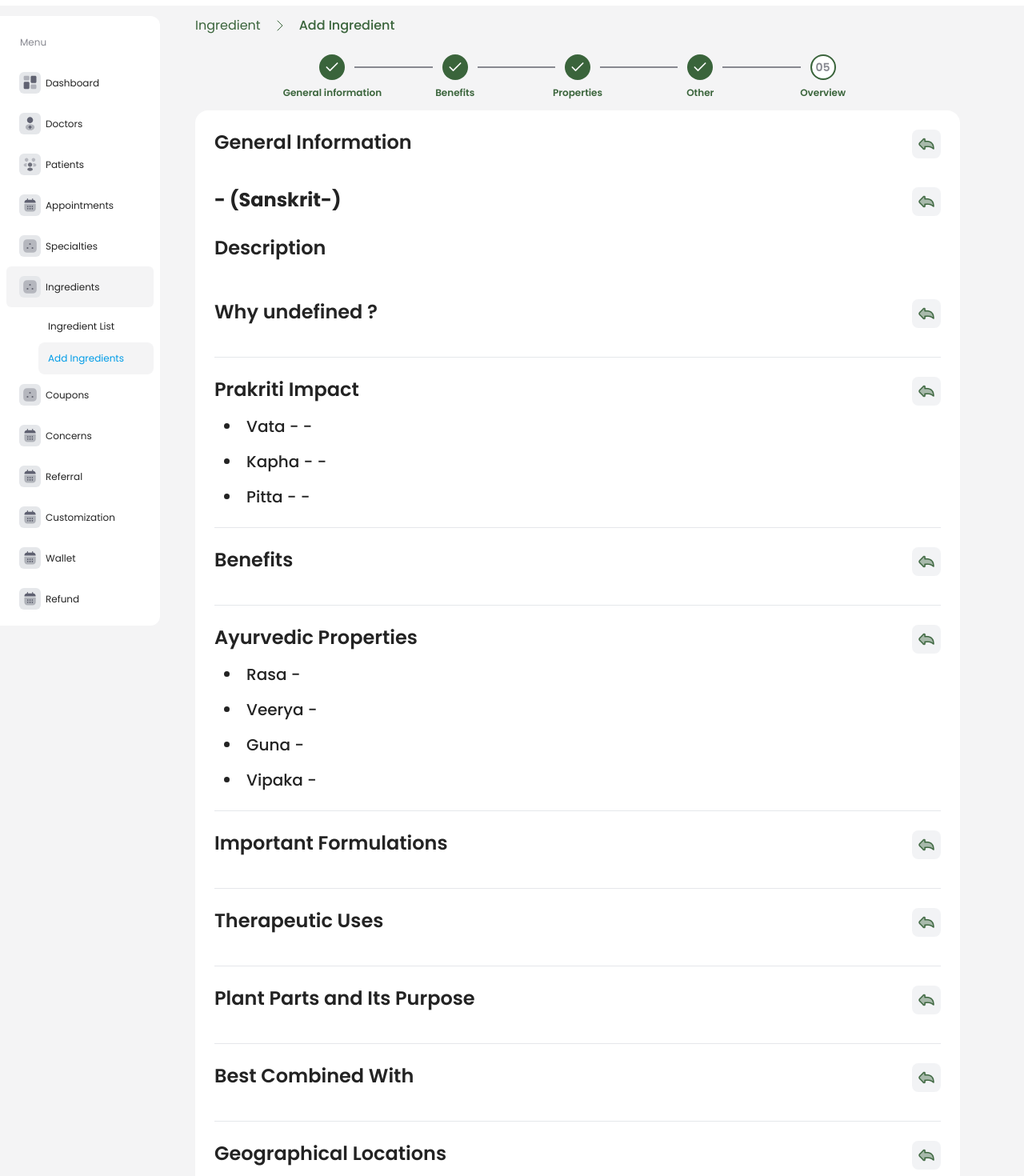
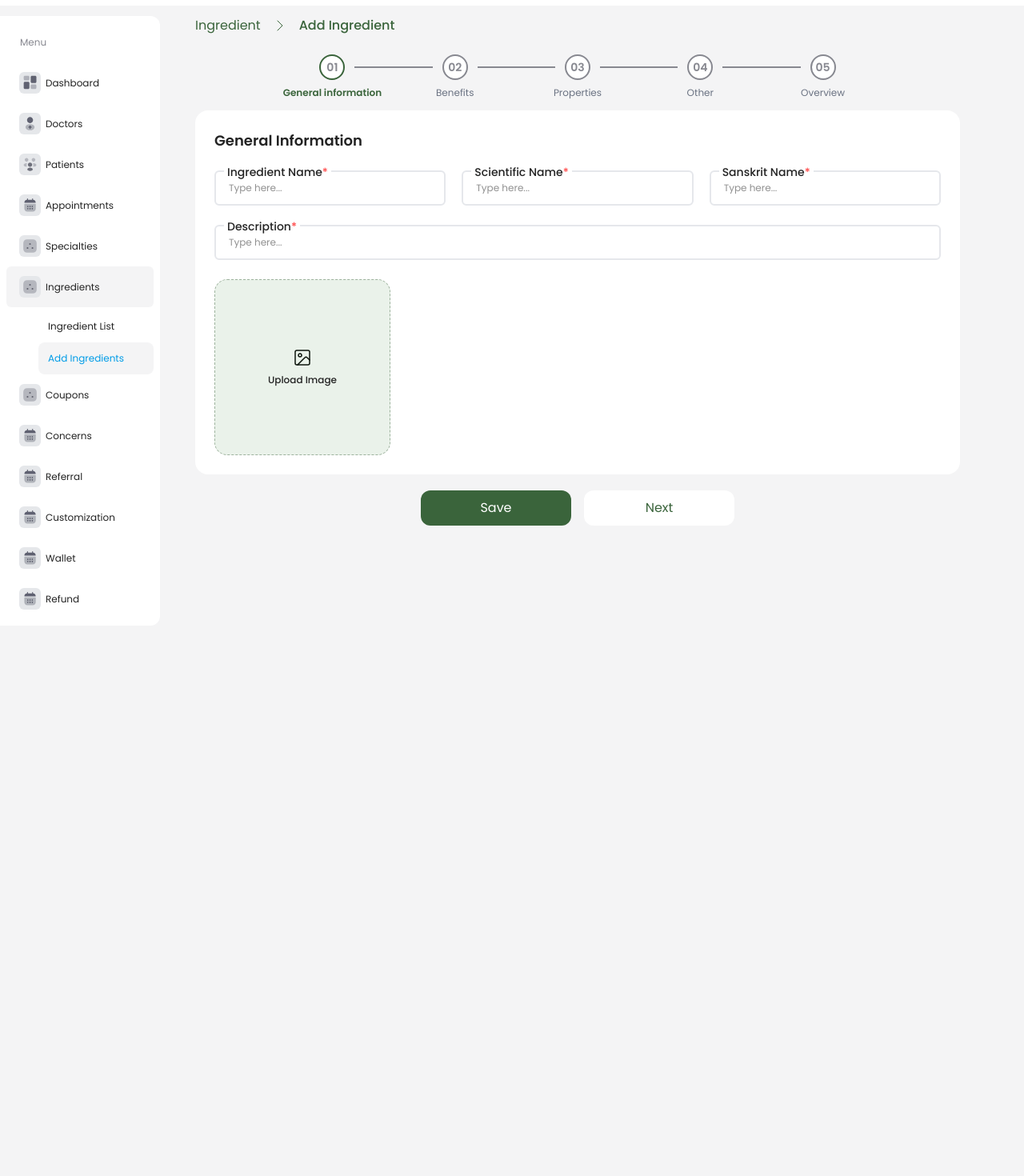
Before and after one commit to akashdas99/amrutam-project, a Next.js app: page /ingredients/add in a window 1280 px wide. Shown: the part 60-1530 px from the top of the page at 80% size. After the commit the page ends 800 px from the top, so only its background shows below. Built offline with nearby package versions, Linux system fonts and the light colour scheme.

Commit message:
feat: implement step management for multi-step ingredient form; integrate Zustand for step state handling and enhance navigation with StepBackButton component

```diff
--- a/app/ingredients/add/page.tsx
+++ b/app/ingredients/add/page.tsx
@@ -2,43 +2,35 @@
 import Benefits from "@/components/add-ingredient-steps/benefits";
 import GeneralInfo from "@/components/add-ingredient-steps/generalInfo";
 import Others from "@/components/add-ingredient-steps/others";
-import Overview, {
-  OverviewFormData,
-} from "@/components/add-ingredient-steps/overview";
+import Overview from "@/components/add-ingredient-steps/overview";
 import Properties from "@/components/add-ingredient-steps/properties";
 import Breadcrumb from "@/components/ui/breadcrumb";
 import Button from "@/components/ui/button";
 import Stepper from "@/components/ui/stepper";
-import { useIngredientStoreSelector } from "@/store/ingredientStore";
-import { useCallback, useMemo, useRef, useState } from "react";
+import { useStepStoreSelector } from "@/store/stepStore";
+import { useRef } from "react";
 
 export default function IngredientsAdd() {
   const ref = useRef<{ submitForm: () => void }>(null);
-  const [step, setStep] = useState(4);
+  const { step } = useStepStoreSelector("step");
 
-  const { updateIngredient } = useIngredientStoreSelector("updateIngredient");
-  const onSubmit = useCallback(
-    (data: Partial<OverviewFormData>) => {
-      updateIngredient(data);
-      setStep((prev) => prev + 1);
-    },
-    [updateIngredient, setStep]
-  );
-  const steps = useMemo(
-    () => [
-      <GeneralInfo ref={ref} onSubmit={onSubmit} />,
-      <Benefits ref={ref} onSubmit={onSubmit} />,
-      <Properties ref={ref} onSubmit={onSubmit} />,
-      <Others ref={ref} onSubmit={onSubmit} />,
-      <Overview
-        ref={ref}
-        onSubmit={() => console.log("submitted")}
-        stepBack={(i) => setStep(i)}
-      />,
-    ],
-    [onSubmit, setStep]
-  );
-  console.count("parent");
+  const renderStep = () => {
+    switch (step) {
+      case 1:
+        return <GeneralInfo ref={ref} />;
+      case 2:
+        return <Benefits ref={ref} />;
+      case 3:
+        return <Properties ref={ref} />;
+      case 4:
+        return <Others ref={ref} />;
+      case 5:
+        return <Overview ref={ref} />;
+      default:
+        return <GeneralInfo ref={ref} />;
+    }
+  };
+
   return (
     <div>
       <Breadcrumb
@@ -47,13 +39,13 @@ export default function IngredientsAdd() {
           { label: "Add Ingredient" },
         ]}
       />
-      <Stepper currentStep={step + 1} />
-      {steps[step]}
+      <Stepper />
+      {renderStep()}
       <div className="flex justify-center gap-4 mt-5">
         <Button onClick={() => ref?.current?.submitForm()}>
-          {step < 4 ? "Save" : "Submit"}
+          {step < 5 ? "Save" : "Submit"}
         </Button>
-        {step < 4 && (
+        {step < 5 && (
           <Button
             variant={"ghost"}
             type="submit"
--- /dev/null
+++ b/app/ingredients/details/page.tsx
@@ -0,0 +1,18 @@
+import Overview from "@/components/add-ingredient-steps/overview";
+import Breadcrumb from "@/components/ui/breadcrumb";
+
+export default function IngredientDetails() {
+  return (
+    <div>
+      <Breadcrumb
+        items={[
+          { label: "Ingredient", href: "/ingredients" },
+          { label: "Ingredient Details" },
+        ]}
+      />
+      <div className="flex justify-center gap-4 mt-5">
+        <Overview />
+      </div>
+    </div>
+  );
+}
--- a/components/add-ingredient-steps/benefits.tsx
+++ b/components/add-ingredient-steps/benefits.tsx
@@ -10,6 +10,7 @@ import { useFieldArray, useForm } from "react-hook-form";
 import { z } from "zod";
 import Select from "../ui/select";
 import { useIngredientStoreSelector } from "@/store/ingredientStore";
+import { useStepStoreSelector } from "@/store/stepStore";
 
 const benefitsSchema = z.object({
   whyToUse: z.array(
@@ -36,17 +37,22 @@ const benefitsSchema = z.object({
 export type BenefitsFormData = z.infer<typeof benefitsSchema>;
 
 interface BenefitsProps {
-  onSubmit: (data: BenefitsFormData) => void;
   ref: RefObject<{ submitForm: () => void } | null>;
 }
 
-export default function Benefits({ onSubmit, ref }: BenefitsProps) {
-  const { ingredient } = useIngredientStoreSelector("ingredient");
+export default function Benefits({ ref }: BenefitsProps) {
+  const { ingredient, updateIngredient } = useIngredientStoreSelector(
+    "ingredient",
+    "updateIngredient"
+  );
+  const { nextStep } = useStepStoreSelector("nextStep");
+
   const initialData = {
     whyToUse: ingredient?.whyToUse,
     prakritiImpact: ingredient?.prakritiImpact,
-    benefitsbenefits: ingredient?.benefits,
+    benefits: ingredient?.benefits,
   };
+
   const {
     register,
     handleSubmit,
@@ -80,13 +86,14 @@ export default function Benefits({ onSubmit, ref }: BenefitsProps) {
     control,
     name: "benefits",
   });
-  console.log(errors);
+
   useImperativeHandle(
     ref,
     () => ({
-      submitForm: () => {
-        handleSubmit(onSubmit)();
-      },
+      submitForm: handleSubmit((data) => {
+        updateIngredient(data);
+        nextStep();
+      }),
     }),
     []
   );
--- a/components/add-ingredient-steps/generalInfo.tsx
+++ b/components/add-ingredient-steps/generalInfo.tsx
@@ -3,6 +3,7 @@ import ImageUpload from "@/components/ui/imageUpload";
 import Input from "@/components/ui/input";
 import { ERROR_MESSAGE } from "@/lib/contants";
 import { useIngredientStoreSelector } from "@/store/ingredientStore";
+import { useStepStoreSelector } from "@/store/stepStore";
 import { zodResolver } from "@hookform/resolvers/zod";
 import { RefObject, useImperativeHandle } from "react";
 import { useForm } from "react-hook-form";
@@ -19,13 +20,16 @@ const generalInfoSchema = z.object({
 export type GeneralInfoFormData = z.infer<typeof generalInfoSchema>;
 
 interface GeneralInfoProps {
-  onSubmit: (data: GeneralInfoFormData) => void;
   ref: RefObject<{ submitForm: () => void } | null>;
-  initialData?: Partial<GeneralInfoFormData>;
 }
 
-export default function GeneralInfo({ onSubmit, ref }: GeneralInfoProps) {
-  const { ingredient } = useIngredientStoreSelector("ingredient");
+export default function GeneralInfo({ ref }: GeneralInfoProps) {
+  const { ingredient, updateIngredient } = useIngredientStoreSelector(
+    "ingredient",
+    "updateIngredient"
+  );
+  const { nextStep } = useStepStoreSelector("nextStep");
+
   const initialData = {
     ingredientName: ingredient?.ingredientName,
     scientificName: ingredient?.scientificName,
@@ -33,6 +37,7 @@ export default function GeneralInfo({ onSubmit, ref }: GeneralInfoProps) {
     description: ingredient?.description,
     image: ingredient?.image,
   };
+
   const {
     register,
     handleSubmit,
@@ -52,9 +57,11 @@ export default function GeneralInfo({ onSubmit, ref }: GeneralInfoProps) {
   useImperativeHandle(
     ref,
     () => ({
-      submitForm: () => {
-        handleSubmit(onSubmit)();
-      },
+      submitForm: handleSubmit((data) => {
+        updateIngredient(data);
+        nextStep();
+        console.log(data);
+      }),
     }),
     []
   );
--- a/components/add-ingredient-steps/others.tsx
+++ b/components/add-ingredient-steps/others.tsx
@@ -4,6 +4,7 @@ import Input from "@/components/ui/input";
 import Select from "@/components/ui/select";
 import { ERROR_MESSAGE, PLANT_PARTS_OPTIONS } from "@/lib/contants";
 import { useIngredientStoreSelector } from "@/store/ingredientStore";
+import { useStepStoreSelector } from "@/store/stepStore";
 import { zodResolver } from "@hookform/resolvers/zod";
 import { Plus, X } from "lucide-react";
 import { RefObject, useImperativeHandle } from "react";
@@ -32,17 +33,22 @@ const othersSchema = z.object({
 export type OthersFormData = z.infer<typeof othersSchema>;
 
 interface OthersProps {
-  onSubmit: (data: OthersFormData) => void;
   ref: RefObject<{ submitForm: () => void } | null>;
 }
 
-export default function Others({ onSubmit, ref }: OthersProps) {
-  const { ingredient } = useIngredientStoreSelector("ingredient");
+export default function Others({ ref }: OthersProps) {
+  const { ingredient, updateIngredient } = useIngredientStoreSelector(
+    "ingredient",
+    "updateIngredient"
+  );
+  const { nextStep } = useStepStoreSelector("nextStep");
+
   const initialData = {
     plantParts: ingredient?.plantParts,
     bestCombinedWith: ingredient?.bestCombinedWith,
     geographicalLocations: ingredient?.geographicalLocations,
   };
+
   const {
     register: plantPartRegister,
     handleSubmit: plantPartHandleSubmit,
@@ -56,6 +62,7 @@ export default function Others({ onSubmit, ref }: OthersProps) {
       description: "",
     },
   });
+
   const {
     register,
     handleSubmit,
@@ -79,9 +86,10 @@ export default function Others({ onSubmit, ref }: OthersProps) {
   useImperativeHandle(
     ref,
     () => ({
-      submitForm: () => {
-        handleSubmit(onSubmit)();
-      },
+      submitForm: handleSubmit((data) => {
+        updateIngredient(data);
+        nextStep();
+      }),
     }),
     []
   );
--- a/components/add-ingredient-steps/overview.tsx
+++ b/components/add-ingredient-steps/overview.tsx
@@ -9,6 +9,7 @@ import { OverviewSection } from "./overviewSection";
 import { OverviewList } from "./overviewList";
 import { OverviewItemWithIcon } from "./overviewItemWithIcon";
 import Button from "../ui/button";
+import StepBackButton from "../ui/stepBackButton";
 
 export type OverviewFormData = GeneralInfoFormData &
   BenefitsFormData &
@@ -16,19 +17,17 @@ export type OverviewFormData = GeneralInfoFormData &
   OthersFormData;
 
 interface OverviewProps {
-  onSubmit: () => void;
-  ref: RefObject<{ submitForm: () => void } | null>;
-  stepBack: (data: number) => void;
+  ref?: RefObject<{ submitForm: () => void } | null>;
 }
 
-export default function Overview({ onSubmit, ref, stepBack }: OverviewProps) {
+export default function Overview({ ref }: OverviewProps) {
   const { ingredient: data } = useIngredientStoreSelector("ingredient");
 
   useImperativeHandle(
     ref,
     () => ({
       submitForm: () => {
-        onSubmit();
+        // onSubmit?.();
       },
     }),
     []
@@ -40,21 +39,7 @@ export default function Overview({ onSubmit, ref, stepBack }: OverviewProps) {
       <section className="flex flex-col gap-6">
         <div className="flex justify-between">
           <h1 className="text-2xl font-semibold mb-4">General Information</h1>
-          <Button
-            type="button"
-            variant="ghost"
-            outlined
-            className="w-9 h-9 bg-light-gray/50 border-0 rounded-lg"
-            onClick={() => stepBack(0)}
-          >
-            <Image
-              src={"/images/step-back.png"}
-              alt=""
-              width={20}
-              height={16}
-              className="mx-auto"
-            />
-          </Button>
+          <StepBackButton step={1} />
         </div>
         {data?.image && (
           <Image
@@ -70,21 +55,7 @@ export default function Overview({ onSubmit, ref, stepBack }: OverviewProps) {
             {data?.ingredientName} - {data?.scientificName} (Sanskrit-
             {data?.sanskritName})
           </h2>
-          <Button
-            type="button"
-            variant="ghost"
-            outlined
-            className="w-9 h-9 bg-light-gray/50 border-0 rounded-lg"
-            onClick={() => stepBack(0)}
-          >
-            <Image
-              src={"/images/step-back.png"}
-              alt=""
-              width={20}
-              height={16}
-              className="mx-auto"
-            />
-          </Button>
+          <StepBackButton step={1} />
         </div>
         <h3 className="text-2xl font-semibold">Description</h3>
         <p className="text-xl">{data?.description}</p>
@@ -94,17 +65,13 @@ export default function Overview({ onSubmit, ref, stepBack }: OverviewProps) {
       <OverviewSection
         title={`Why ${data?.ingredientName} ?`}
         withDivider
-        stepBack={() => stepBack(1)}
+        step={2}
       >
         <OverviewList items={data?.whyToUse} />
       </OverviewSection>
 
       {/* Prakriti Impact */}
-      <OverviewSection
-        title="Prakriti Impact"
-        withDivider
-        stepBack={() => stepBack(1)}
-      >
+      <OverviewSection title="Prakriti Impact" withDivider step={2}>
         <ul className="list-disc list-inside ml-3 text-xl font-medium space-y-4">
           <li>
             Vata - {data?.prakritiImpact?.vata}-
@@ -122,20 +89,12 @@ export default function Overview({ onSubmit, ref, stepBack }: OverviewProps) {
       </OverviewSection>
 
       {/* Benefits */}
-      <OverviewSection
-        title="Benefits"
-        withDivider
-        stepBack={() => stepBack(1)}
-      >
+      <OverviewSection title="Benefits" withDivider step={2}>
         <OverviewItemWithIcon items={data?.benefits} />
       </OverviewSection>
 
       {/* Ayurvedic Properties */}
-      <OverviewSection
-        title="Ayurvedic Properties"
-        withDivider
-        stepBack={() => stepBack(2)}
-      >
+      <OverviewSection title="Ayurvedic Properties" withDivider step={3}>
         <ul className="list-disc list-inside ml-3 text-xl font-medium space-y-4">
           <li>Rasa - {data?.ayurvedicProperties?.rasa}</li>
           <li>Veerya - {data?.ayurvedicProperties?.veerya}</li>
@@ -145,29 +104,17 @@ export default function Overview({ onSubmit, ref, stepBack }: OverviewProps) {
       </OverviewSection>
 
       {/* Important Formulations */}
-      <OverviewSection
-        title="Important Formulations"
-        withDivider
-        stepBack={() => stepBack(2)}
-      >
+      <OverviewSection title="Important Formulations" withDivider step={3}>
         <OverviewItemWithIcon items={data?.importantFormulations} />
       </OverviewSection>
 
       {/* Therapeutic Uses */}
-      <OverviewSection
-        title="Therapeutic Uses"
-        withDivider
-        stepBack={() => stepBack(2)}
-      >
+      <OverviewSection title="Therapeutic Uses" withDivider step={3}>
         <OverviewList items={data?.therapeuticUses} />
       </OverviewSection>
 
       {/* Plant Parts and Its Purpose */}
-      <OverviewSection
-        title="Plant Parts and Its Purpose"
-        withDivider
-        stepBack={() => stepBack(3)}
-      >
+      <OverviewSection title="Plant Parts and Its Purpose" withDivider step={4}>
         <ul className="list-disc list-inside ml-3 text-xl font-medium space-y-4">
           {data?.plantParts?.map((item, index) => (
             <li key={index}>
@@ -178,19 +125,12 @@ export default function Overview({ onSubmit, ref, stepBack }: OverviewProps) {
       </OverviewSection>
 
       {/* Best Combined With */}
-      <OverviewSection
-        title="Best Combined With"
-        withDivider
-        stepBack={() => stepBack(3)}
-      >
+      <OverviewSection title="Best Combined With" withDivider step={4}>
         <p className="text-xl font-medium">{data?.bestCombinedWith}</p>
       </OverviewSection>
 
       {/* Geographical Locations */}
-      <OverviewSection
-        title="Geographical Locations"
-        stepBack={() => stepBack(3)}
-      >
+      <OverviewSection title="Geographical Locations" step={4}>
         <p className="text-xl font-medium">{data?.geographicalLocations}</p>
       </OverviewSection>
     </div>
--- a/components/add-ingredient-steps/overviewSection.tsx
+++ b/components/add-ingredient-steps/overviewSection.tsx
@@ -1,40 +1,27 @@
 import { ReactNode } from "react";
 import Button from "../ui/button";
 import Image from "next/image";
+import StepBackButton from "../ui/stepBackButton";
 
 interface OverviewSectionProps {
   title: string;
   children: ReactNode;
   withDivider?: boolean;
-  stepBack: () => void;
+  step: number;
 }
 
 export function OverviewSection({
   title,
   children,
   withDivider = false,
-  stepBack,
+  step,
 }: OverviewSectionProps) {
   return (
     <>
       <section>
         <div className="flex justify-between">
           <h2 className="text-2xl font-semibold mb-4">{title}</h2>
-          <Button
-            type="button"
-            variant="ghost"
-            outlined
-            className="w-9 h-9 bg-light-gray/50 border-0 rounded-lg"
-            onClick={stepBack}
-          >
-            <Image
-              src={"/images/step-back.png"}
-              alt=""
-              width={20}
-              height={16}
-              className="mx-auto"
-            />
-          </Button>
+          <StepBackButton step={step} />
         </div>
         {children}
       </section>
--- a/components/add-ingredient-steps/properties.tsx
+++ b/components/add-ingredient-steps/properties.tsx
@@ -3,6 +3,7 @@ import ImageUpload from "@/components/ui/imageUpload";
 import Input from "@/components/ui/input";
 import { ERROR_MESSAGE } from "@/lib/contants";
 import { useIngredientStoreSelector } from "@/store/ingredientStore";
+import { useStepStoreSelector } from "@/store/stepStore";
 import { zodResolver } from "@hookform/resolvers/zod";
 import { X } from "lucide-react";
 import Image from "next/image";
@@ -33,17 +34,22 @@ const propertiesSchema = z.object({
 export type PropertiesFormData = z.infer<typeof propertiesSchema>;
 
 interface PropertiesProps {
-  onSubmit: (data: PropertiesFormData) => void;
   ref: RefObject<{ submitForm: () => void } | null>;
 }
 
-export default function Properties({ onSubmit, ref }: PropertiesProps) {
-  const { ingredient } = useIngredientStoreSelector("ingredient");
+export default function Properties({ ref }: PropertiesProps) {
+  const { ingredient, updateIngredient } = useIngredientStoreSelector(
+    "ingredient",
+    "updateIngredient"
+  );
+  const { nextStep } = useStepStoreSelector("nextStep");
+
   const initialData = {
     therapeuticUses: ingredient?.therapeuticUses,
     ayurvedicProperties: ingredient?.ayurvedicProperties,
     importantFormulations: ingredient?.importantFormulations,
   };
+
   const {
     register,
     handleSubmit,
@@ -79,9 +85,10 @@ export default function Properties({ onSubmit, ref }: PropertiesProps) {
   useImperativeHandle(
     ref,
     () => ({
-      submitForm: () => {
-        handleSubmit(onSubmit)();
-      },
+      submitForm: handleSubmit((data) => {
+        updateIngredient(data);
+        nextStep();
+      }),
     }),
     []
   );
--- /dev/null
+++ b/components/ui/stepBackButton.tsx
@@ -0,0 +1,25 @@
+import Image from "next/image";
+import Button from "./button";
+import { useStepStoreSelector } from "@/store/stepStore";
+
+export default function StepBackButton({ step }: { step: number }) {
+  const { setStep } = useStepStoreSelector("setStep");
+
+  return (
+    <Button
+      type="button"
+      variant="ghost"
+      outlined
+      className="w-9 h-9 bg-light-gray/50 border-0 rounded-lg"
+      onClick={() => setStep(step)}
+    >
+      <Image
+        src={"/images/step-back.png"}
+        alt="Go back"
+        width={20}
+        height={16}
+        className="mx-auto"
+      />
+    </Button>
+  );
+}
--- a/components/ui/stepper.tsx
+++ b/components/ui/stepper.tsx
@@ -1,9 +1,9 @@
 import { cn } from "@/lib/utils";
+import { useStepStoreSelector } from "@/store/stepStore";
 import { Check } from "lucide-react";
 import React from "react";
 
 interface StepperProps {
-  currentStep: number;
   totalSteps?: number;
   labels?: string[];
 }
@@ -17,10 +17,10 @@ const DEFAULT_LABELS = [
 ];
 
 export default function Stepper({
-  currentStep,
   totalSteps = 5,
   labels = DEFAULT_LABELS,
 }: StepperProps) {
+  const { step: currentStep } = useStepStoreSelector("step");
   return (
     <div className="flex items-center w-[70%] mx-auto mb-9.5">
       {Array.from({ length: totalSteps }, (_, index) => {
--- /dev/null
+++ b/store/stepStore.ts
@@ -0,0 +1,24 @@
+import { create } from "zustand";
+import { useMulti } from "@/hooks/useMulti";
+
+interface StepState {
+  step: number;
+  setStep: (step: number) => void;
+  nextStep: () => void;
+  prevStep: () => void;
+  resetStep: () => void;
+}
+
+export const useStepStore = create<StepState>((set) => ({
+  step: 1,
+  setStep: (step) => set({ step }),
+  nextStep: () => set((state) => ({ step: state.step + 1 })),
+  prevStep: () => set((state) => ({ step: Math.max(1, state.step - 1) })),
+  resetStep: () => set({ step: 1 }),
+}));
+
+export const useStepStoreSelector = <K extends keyof StepState>(
+  ...keys: K[]
+): Pick<StepState, K> => {
+  return useMulti(useStepStore, ...keys);
+};
```
